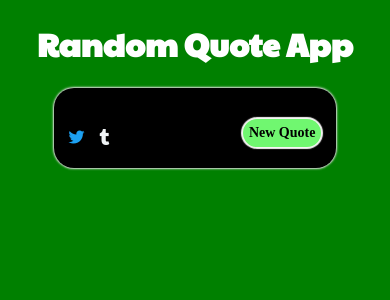
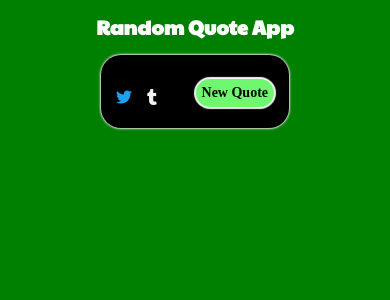
Before and after one commit to PJMantoss/quote_app, a React (Create React App) app: page / in a window 390 px wide. Shown: the top 300 px of the page. Built offline with nearby package versions, Linux system fonts and the light colour scheme; no server answers; a web font is replaced by a local one.

Commit message:
update styling

```diff
--- a/src/App.css
+++ b/src/App.css
@@ -26,17 +26,22 @@ body {
   box-shadow: 0px 0px 2px 1px rgb(224, 223, 223);
 }
 
-@media (max-width: 500px){
-  #quote-box {
-    width: 80%;
-  }
-}
-
 .title {
   text-align: center;
   align-self: center;
   font-family: 'Paytone One', sans-serif;
+  font-size: 35px;
   color: white;
+}
+
+@media (max-width: 480px){
+  #quote-box {
+    width: 80%;
+  }
+
+  .title {
+    font-size: 20px;
+  }
 }
 
 #text {
@@ -50,6 +55,12 @@ body {
   color: yellow;
   font-family: 'Patrick Hand', cursive;
   font-size: 22px;
+}
+
+@media (max-width: 480px){
+  #text, #author {
+    font-size: 17px;
+  }
 }
 
 #buttons {
```
